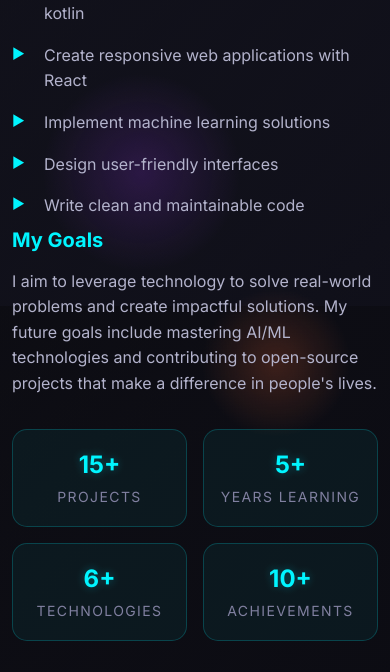
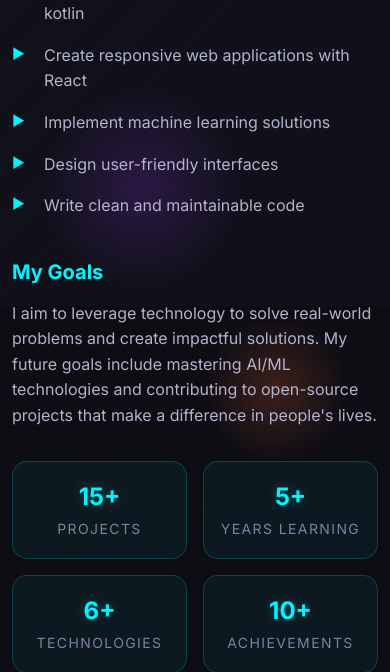
Before and after one commit to codernayeem/portfolio-academic, a PHP site: page /portfolio-academic/ in a window 390 px wide. Shown: the part 1382-2054 px from the top of the page. Run offline with PHP 8.4, Linux system fonts and the light colour scheme; data that the repository does not hold is empty.

Commit message:
fixed a small ui issue

```diff
--- a/assets/css/main.css
+++ b/assets/css/main.css
@@ -2002,6 +2002,22 @@ a:hover {
         gap: var(--spacing-xl);
     }
 
+    .need-top-margin {
+        margin-top: 0;
+    }
+
+    @media (max-width: 768px) {
+        .need-top-margin {
+            margin-top: var(--spacing-xl);
+        }
+    }
+
+    @media (max-width: 480px) {
+        .need-top-margin {
+            margin-top: var(--spacing-xl);
+        }
+    }
+
     /* Skills responsive design */
     .skills-grid {
         grid-template-columns: 1fr;
--- a/index.php
+++ b/index.php
@@ -97,7 +97,7 @@ include 'includes/header.php';
                     </div>
                 </div>
 
-                <div class="about-section-item">
+                <div class="about-section-item need-top-margin">
                     <h3>My Goals</h3>
                     <p>
                         I aim to leverage technology to solve real-world problems and create impactful solutions. My future goals include mastering AI/ML technologies and contributing to open-source projects that make a difference in people's lives.
```
